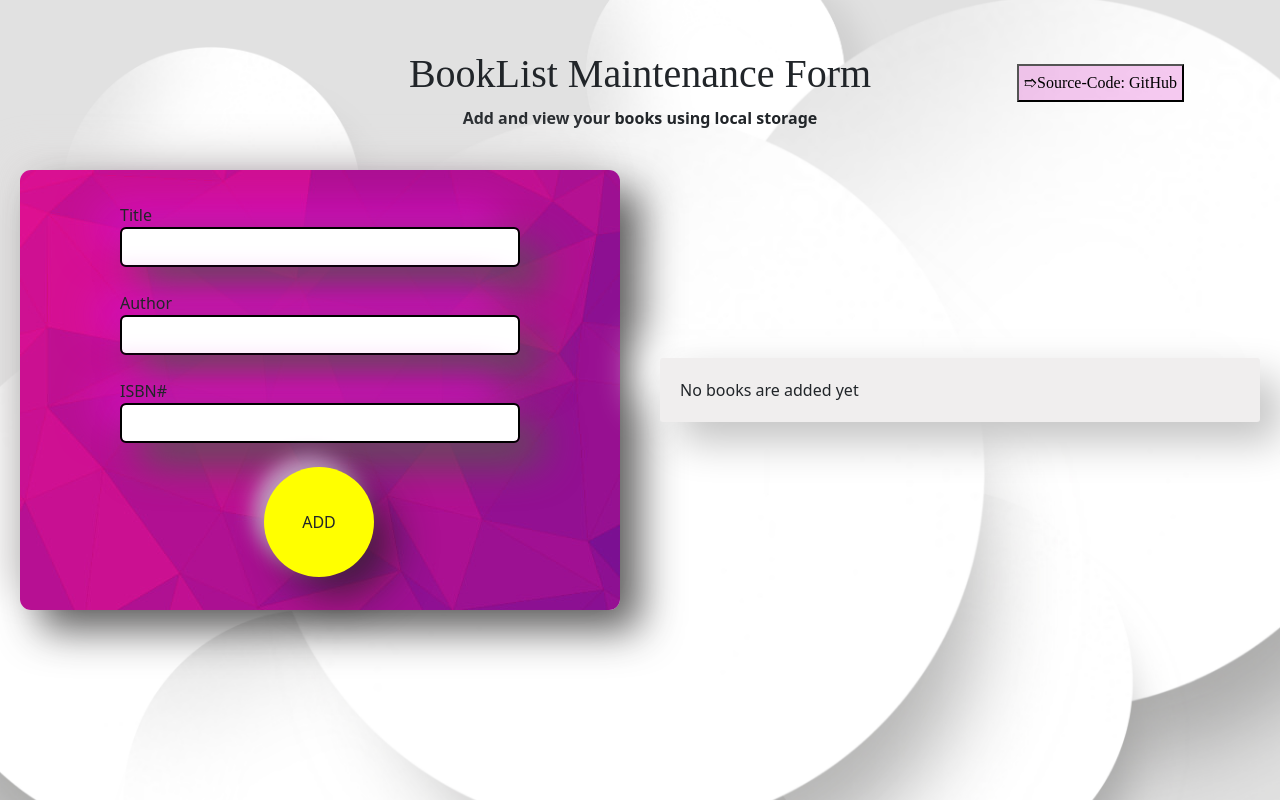
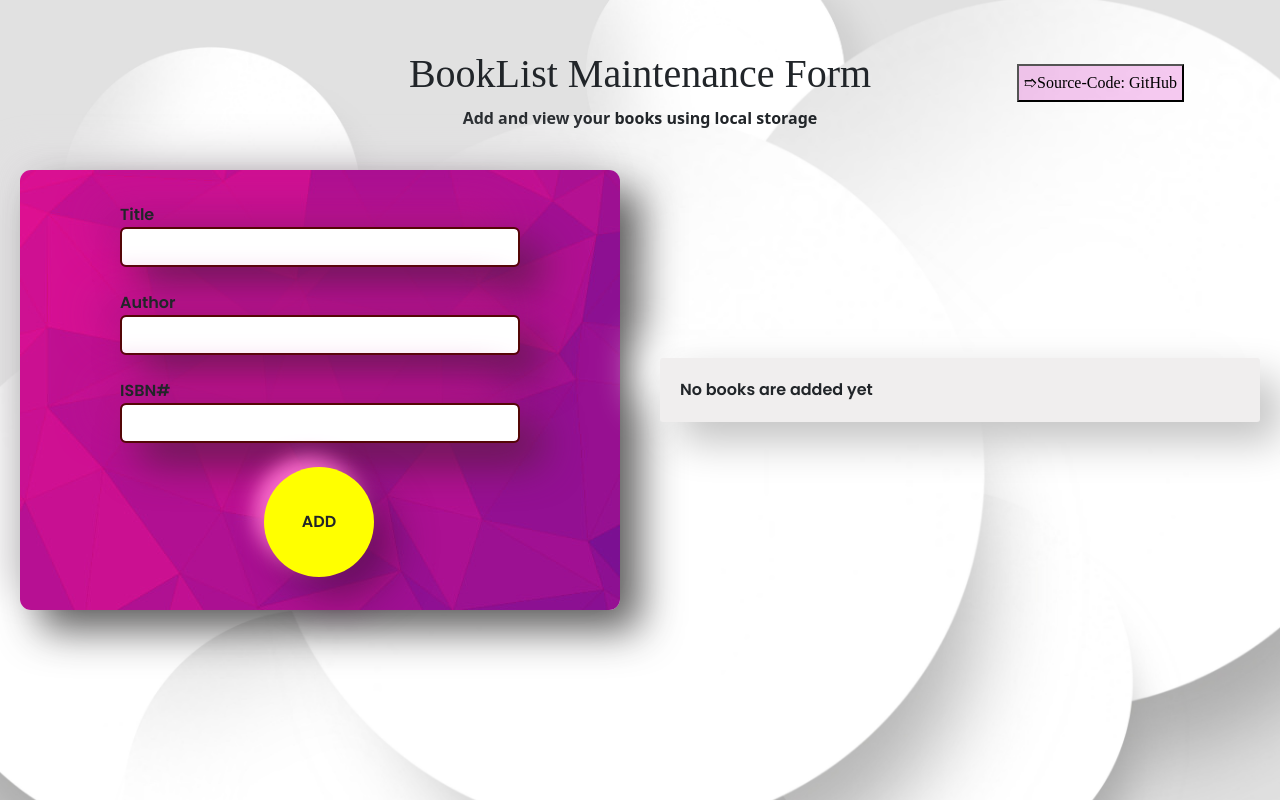
Before and after one commit to ParamPragyan/BookList-Maintenance-Form, a React (Create React App) app: page / in a window 1280 px wide. Built offline with nearby package versions, Linux system fonts and the light colour scheme; a web font is replaced by a local one.

Commit message:
few styling changes

```diff
--- a/src/App.js
+++ b/src/App.js
@@ -47,7 +47,7 @@ export const App = () => {
 
   return (
     <div className="wrapper">
-      <button className="link"><a className="link1" href="https://github.com/ParamPragyan/fitness_club_bullseye">➱Source-Code: GitHub</a></button>
+      <button className="link"><a target="_blank" className="link1" href="https://github.com/ParamPragyan/fitness_club_bullseye">➱Source-Code: GitHub</a></button>
       <h1>BookList Maintenance Form</h1>
       <p>Add and view your books using local storage</p>
       <div className="main">
--- a/src/index.css
+++ b/src/index.css
@@ -1,4 +1,5 @@
 @import url("https://fonts.googleapis.com/css2?family=Walter+Turncoat&display=swap");
+@import url('https://fonts.googleapis.com/css2?family=Poppins:wght@600&display=swap');
 
 * {
   margin: 0;
@@ -64,7 +65,8 @@
   padding: 20px;
   border-radius: 11px;
   background: url("bg2.jpg");
-  box-shadow: 20px 20px 40px #201e1eb7, -20px -20px 40px #e2e0e0;
+  box-shadow: 20px 20px 40px #201e1eb7, -20px -20px 40px #e2e0e2;
+  font-family: 'Poppins', sans-serif;
 }
 
 .wrapper .form-container .btn {
@@ -75,7 +77,10 @@
   height: 110px;
   width: 110px;
   border-radius: 50%;
-  box-shadow: 20px 20px 40px #201e1eb7, -10px -10px 20px #c3a4c5;
+  box-shadow: 20px 20px 40px #520e48b7, -10px -10px 20px #ff71d0;
+}
+.wrapper .form-container .btn:hover {
+    border: 2px solid black;
 }
 
 .wrapper .main-container {
@@ -85,14 +90,14 @@
   display: flex;
   flex-direction: column;
   border-radius: 3px;
-
+  font-family: 'Poppins', sans-serif;
   background: #f0eeee;
   box-shadow: 20px 20px 40px #c3c3c3, -20px -20px 40px #fdfdfd;
 }
 
 .wrapper .form-container .form-control {
-  border: 2px solid black;
-  box-shadow: 20px 20px 40px #595151, -20px -20px 40px #d40ec1;
+  border: 2px solid rgb(84, 6, 6);
+  box-shadow: 20px 20px 40px #641a4e, -20px -20px 40px #b8138c;
   width: 400px;
 }
 .delete-btn {
```
Also changed, not shown: src/bg1.jpg.
